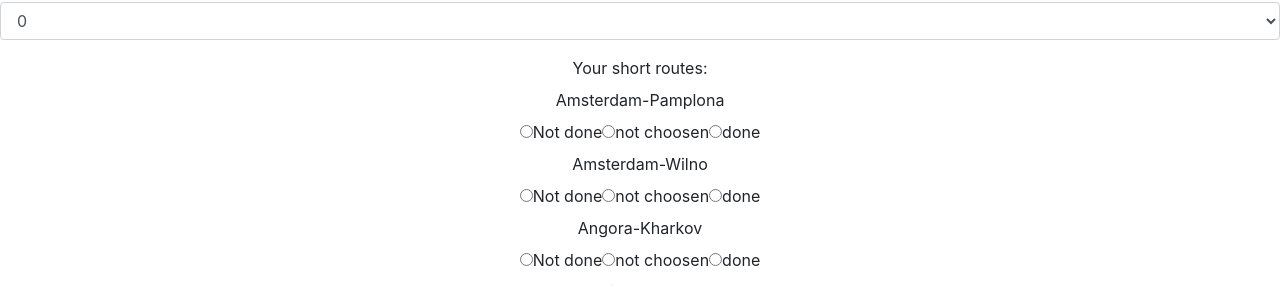
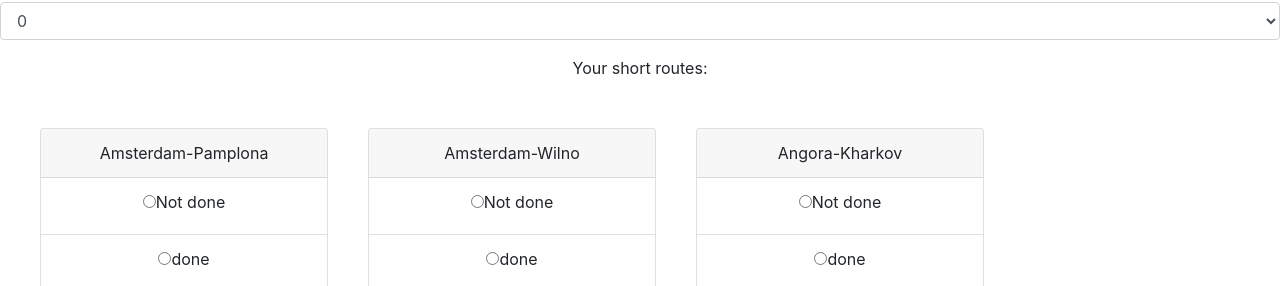
Before and after one commit to TatianaIvanovaW/TicketToRide, a React (Create React App) app: page / in a window 1280 px wide. Shown: the part 666-952 px from the top of the page. Built offline with nearby package versions, Linux system fonts and the light colour scheme; the HTML template or start-up script is replaced by a standard one.

Commit message:
done-notdone

```diff
--- a/src/pages/europe.js
+++ b/src/pages/europe.js
@@ -1,6 +1,14 @@
 import React from "react";
 import Header from "../components/Header";
-import { Form, Row, Col, Button, ButtonGroup } from "react-bootstrap";
+import {
+  Form,
+  Row,
+  Col,
+  Button,
+  ButtonGroup,
+  Card,
+  ListGroup,
+} from "react-bootstrap";
 import { useState } from "react";
 import longRoute from "../data/long";
 import shortRoute from "../data/short";
@@ -54,6 +62,13 @@ export default function Europe() {
   const countScore = (e) => {
     e.preventDefault();
     console.log(`hew`, data);
+    const finalShorts = shorts.reduce((sum, num) => {
+      return sum + num;
+    });
+    console.log(shorts);
+    console.log(finalShorts);
+    data.push(finalShorts);
+    console.log(data);
     const score = data.reduce((sum, num) => {
       return sum + num;
     });
@@ -63,8 +78,17 @@ export default function Europe() {
     set_finalScore(score);
   };
 
+  let shorts = [];
+  console.log("before changes", shorts);
+
   const getShortRoutes = (e, route) => {
-    console.log(route, e.target.value);
+    if (e.target.value === "done") {
+      shorts.push(route.score);
+    } else if (e.target.value === "notdone") {
+      shorts.push(-route.score);
+    } else shorts.push(0);
+    console.log(shorts);
+    return shorts;
   };
 
   return (
@@ -182,39 +206,41 @@ export default function Europe() {
       </Form>
       <Form.Group>
         <Form.Label>Your short routes: </Form.Label>
-        <div className="mb-3">
+
+        <div style={{ display: "flex", flexWrap: "wrap", margin: "20px" }}>
           {shortRouteSorted.map((route) => {
             return (
-              <Col key={route.name}>
-                <Form.Label key={route.name}>{route.name}</Form.Label>
               <Form
+                key={route.name}
                 onChange={(e) => {
                   getShortRoutes(e, route);
                 }}
               >
+                <Card style={{ width: "18rem", margin: "20px" }}>
+                  <Card.Header key={route.name}>{route.name}</Card.Header>
+                  <ListGroup variant="flush">
+                    <ListGroup.Item>
                       <input
                         type="radio"
                         id="not done"
                         name="status"
-                    value={-route.score}
+                        value="notdone"
                       ></input>
                       <label>Not done</label>
-                  <input
-                    type="radio"
-                    id="not choosen"
-                    name="status"
-                    value={0}
-                  ></input>
-                  <label>not choosen</label>
+                    </ListGroup.Item>
+
+                    <ListGroup.Item>
                       <input
                         type="radio"
                         id="done"
                         name="status"
-                    value={route.score}
+                        value="done"
                       ></input>
                       <label>done</label>
+                    </ListGroup.Item>
+                  </ListGroup>
+                </Card>
               </Form>
-              </Col>
             );
           })}
         </div>
```
Also changed, not shown: 1 other file (tests, documents, lock files or other folders). Lines whose indentation alone changed are shown as unchanged.
